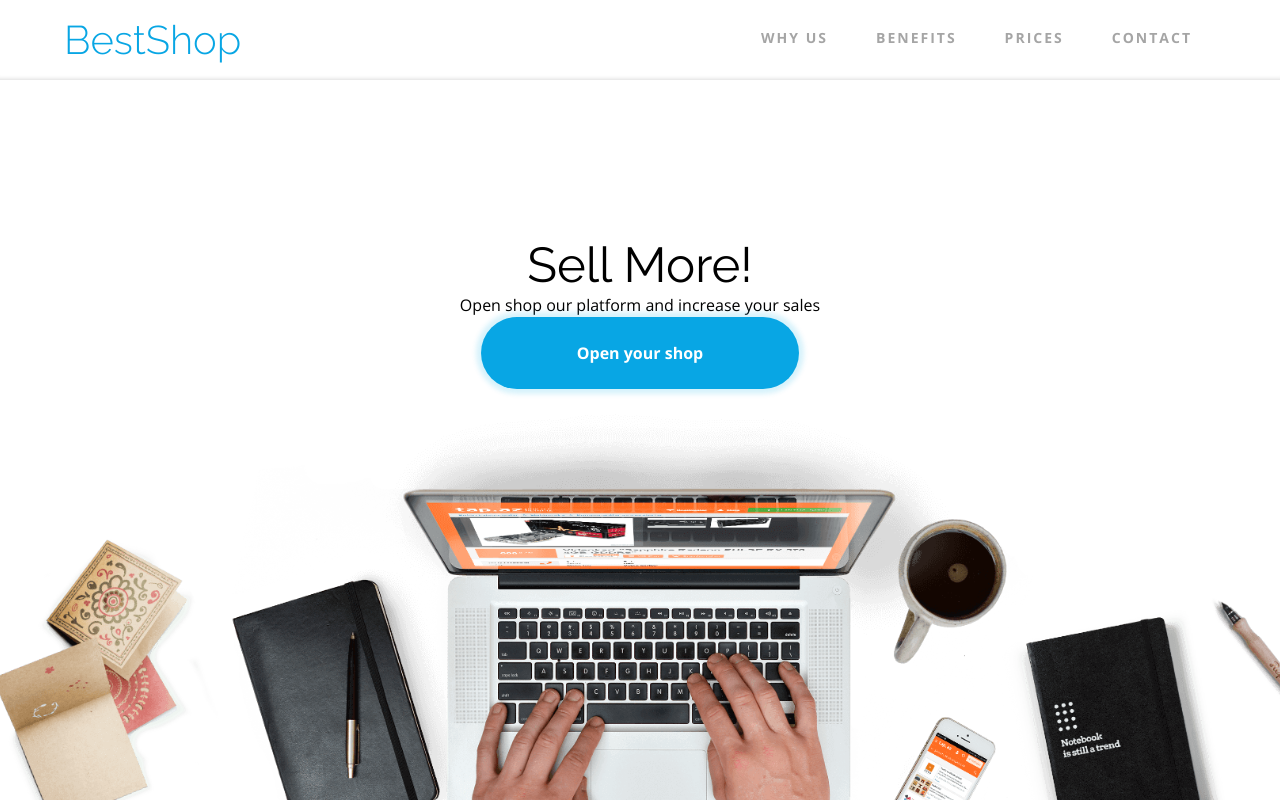
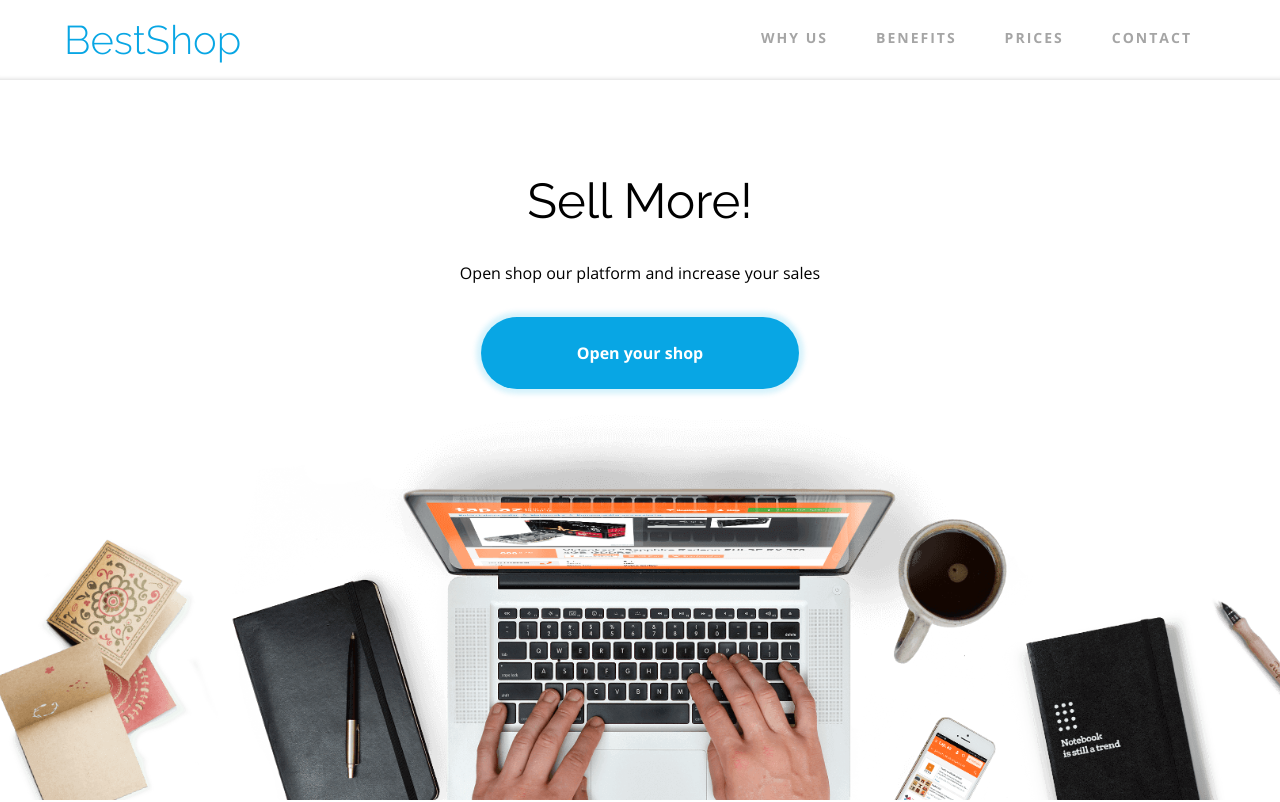
Before and after one commit to DariuszMeissner/BestShop-web-app, a website: page index.html in a window 1280 px wide. Shown: the top 802 px of the page. Drawn offline with Linux system fonts and the light colour scheme.

Commit message:
improvement of space between title, subtitle and button

```diff
--- a/scss/layout/_opening.scss
+++ b/scss/layout/_opening.scss
@@ -21,6 +21,7 @@
   }
   &__subtitle, &__title {
     text-align: center;
+    margin-bottom: $space-md;
   }
   &__img {
     background-image: url("../../assets/Background.png");
```
Also changed, not shown: css/main.css, 1 other file.
